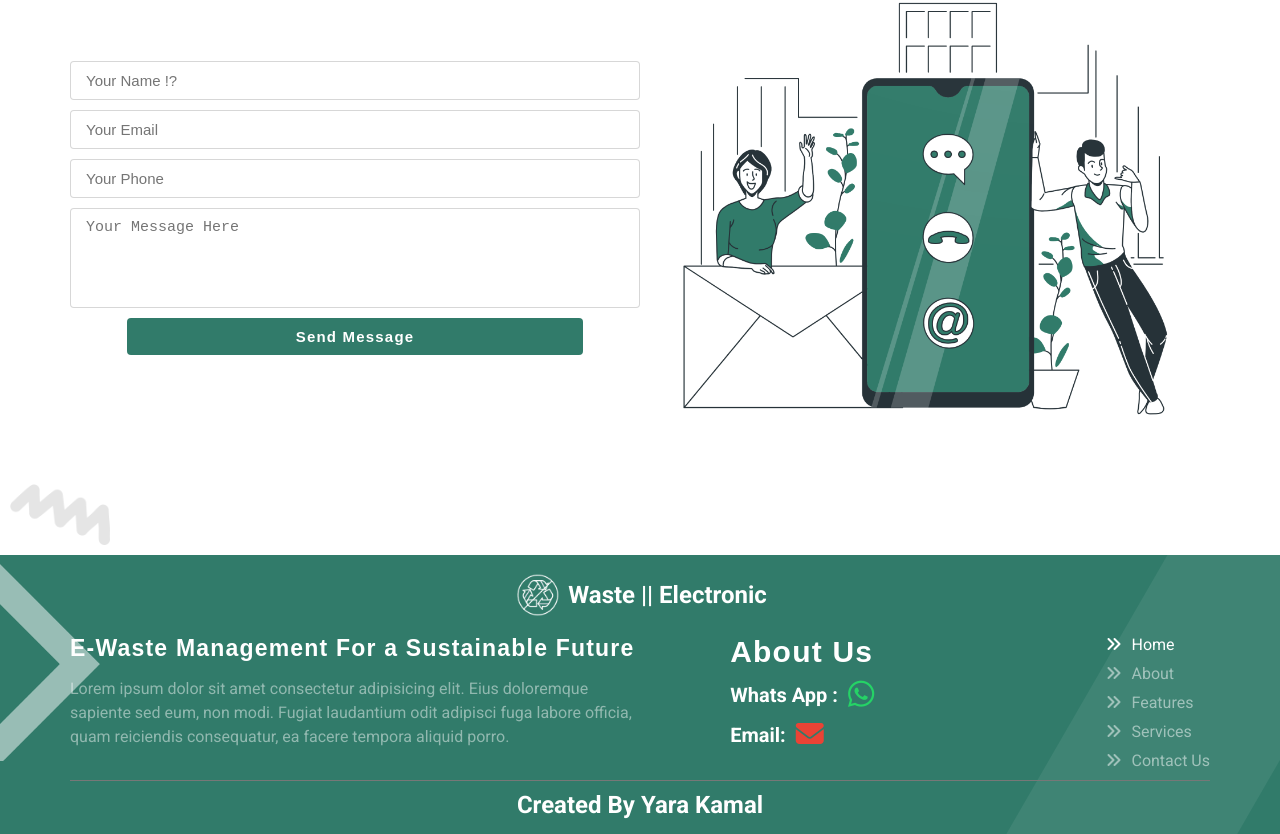
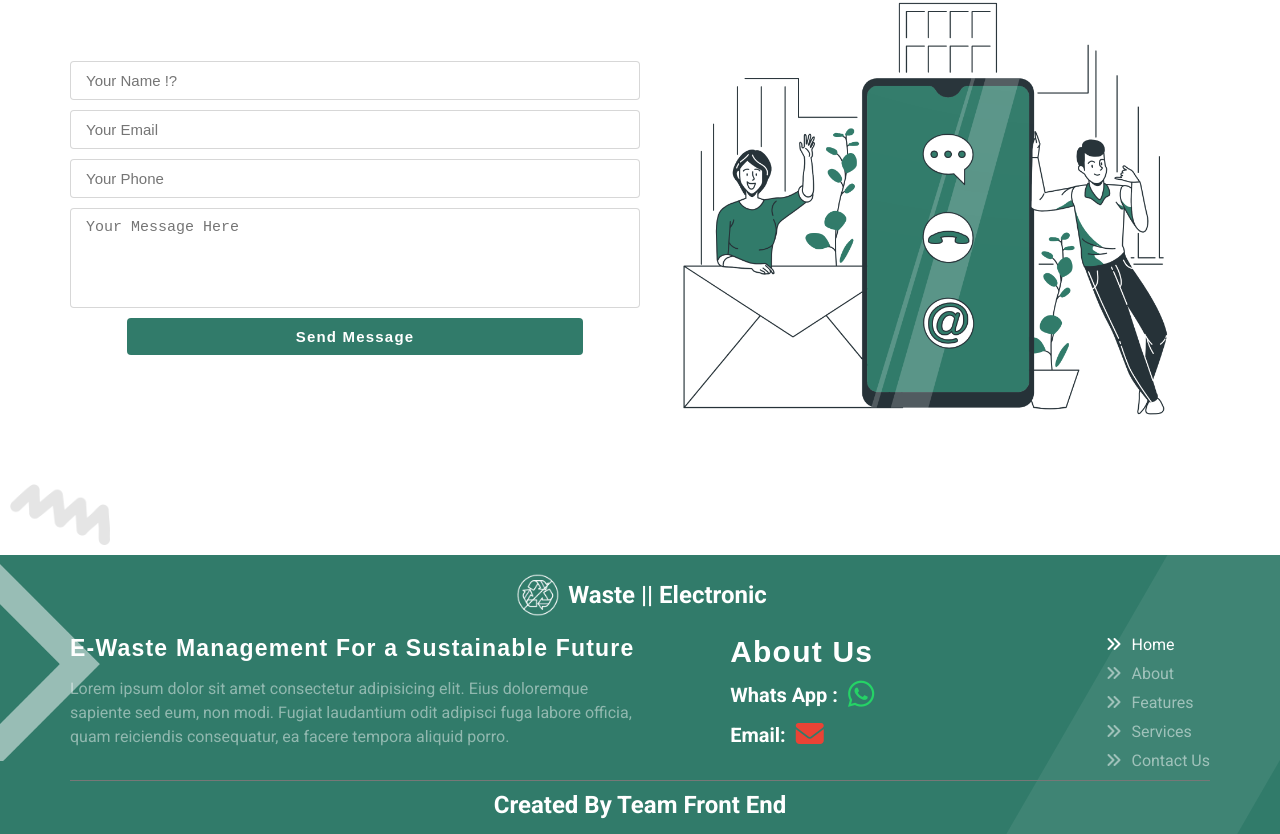
Before and after one commit to YaraKamal53/Project, a plain HTML site: page index.html in a window 1280 px wide. Shown: the part 3923-4757 px from the top of the page. Drawn offline with Linux system fonts and the light colour scheme; a web font is replaced by a local one.

Commit message:
Update index.html

```diff
--- a/index.html
+++ b/index.html
@@ -416,7 +416,7 @@
         </div>
       </div>
       <div class="container">
-        <h2 class="copyright">Created By <span>Yara Kamal</span></h2>
+        <h2 class="copyright">Created By <span>Team Front End</span></h2>
       </div>
     </footer>
     <script src="JS/main.js"></script>
```
